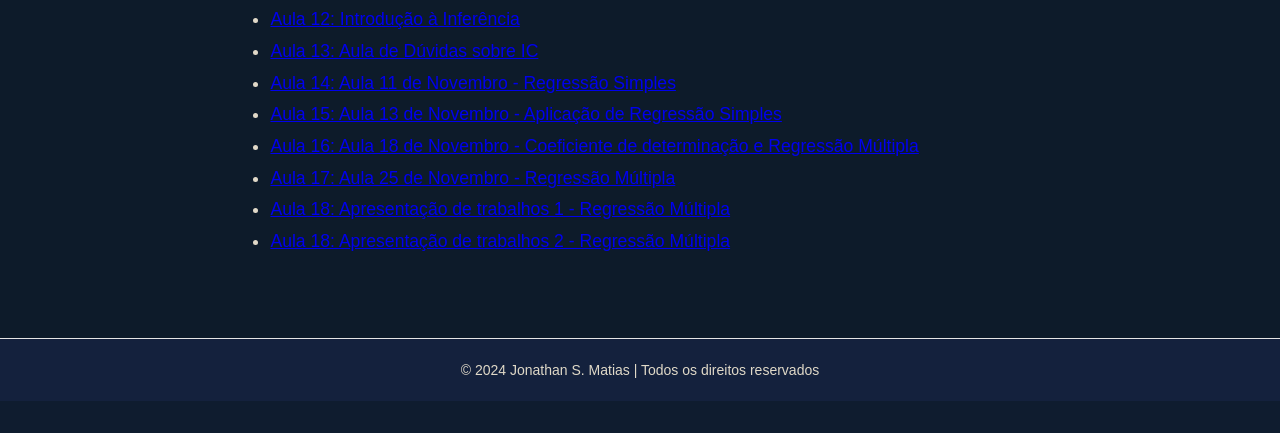
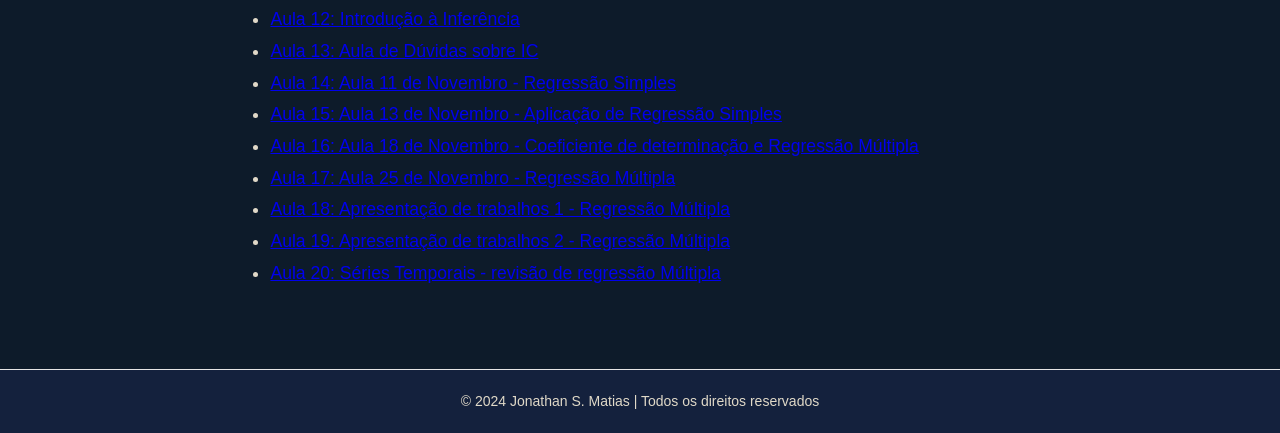
Before and after one commit to jonathanestatistica/webpage, a Flask app: page /videos/ in a window 1280 px wide. Shown: the part 812-1245 px from the top of the page. Before the commit the page ends 1213 px from the top, so only its background shows below. Run offline with Flask 3, Linux system fonts and the light colour scheme.

Commit message:
Add files via upload

```diff
--- a/templates/videos.html
+++ b/templates/videos.html
@@ -24,7 +24,8 @@
         <li><a href="https://www.youtube.com/watch?v=_DmgvTSJl-8" target="_blank">Aula 16: Aula 18 de Novembro - Coeficiente de determinação e Regressão Múltipla </a></li>
         <li><a href="https://www.youtube.com/watch?v=j6EERE1POoI" target="_blank">Aula 17: Aula 25 de Novembro - Regressão Múltipla </a></li>
         <li><a href="https://www.youtube.com/watch?v=1kGww5dXxLc" target="_blank">Aula 18: Apresentação de trabalhos 1 - Regressão Múltipla </a></li>
-        <li><a href="https://www.youtube.com/watch?v=kvIpixYSNQE" target="_blank">Aula 18: Apresentação de trabalhos 2 - Regressão Múltipla</a></li>
+        <li><a href="https://www.youtube.com/watch?v=kvIpixYSNQE" target="_blank">Aula 19: Apresentação de trabalhos 2 - Regressão Múltipla</a></li>
+        <li><a href="https://www.youtube.com/watch?v=vzyi8Z8FU_I" target="_blank">Aula 20: Séries Temporais - revisão de regressão Múltipla</a></li>
     </ul>
 </div>
 {% endblock %}
```
